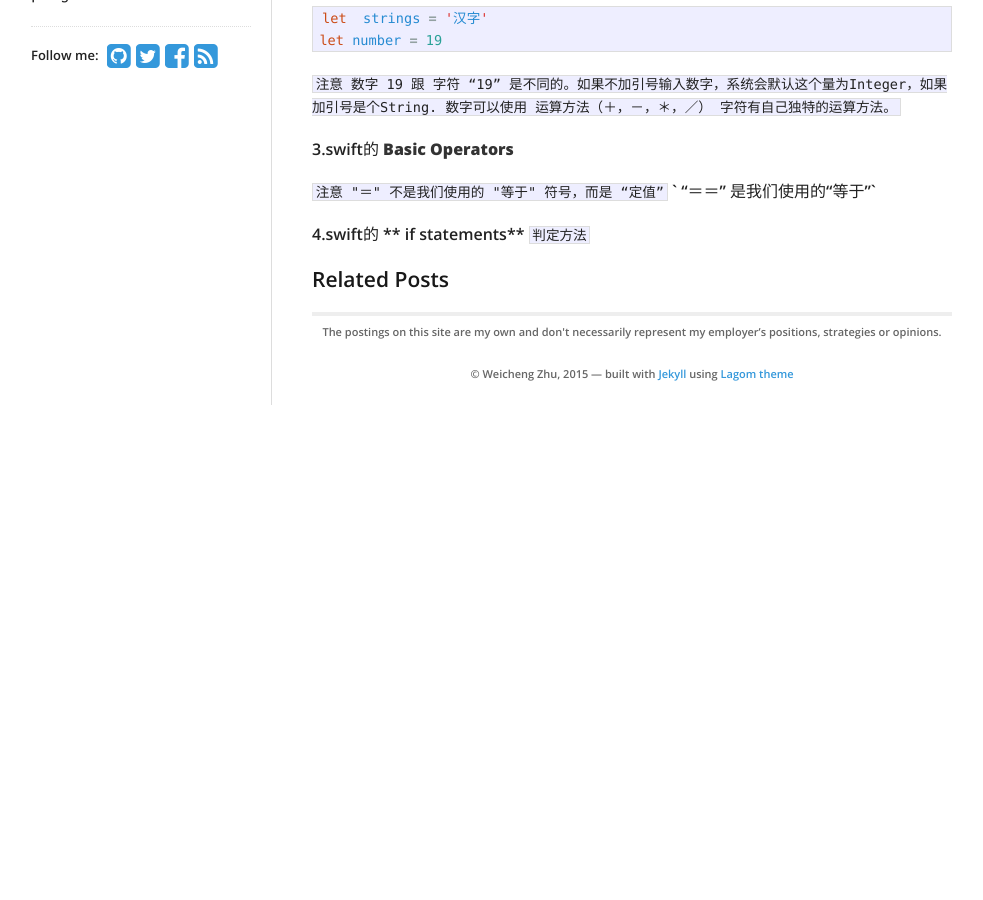
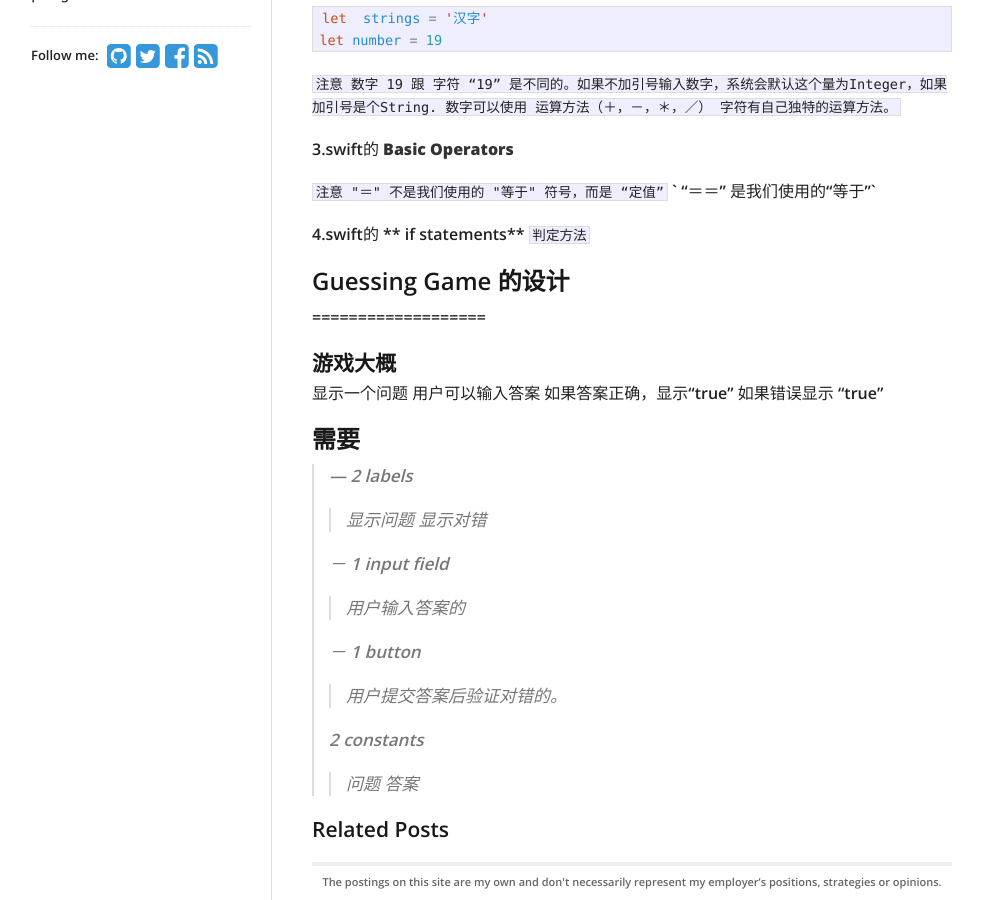
Before and after one commit to Davidzhu001/davidzhu001iopast, a Jekyll site: the page built from _posts/2015-10-10-Swift-First-Step.md, in a window 1280 px wide and 900 px high, scrolled down 543 px. Shown: the whole window, without its empty margins (139-1122 px from the left). Built offline with Jekyll 4.4.1, drawn with Linux system fonts in a browser that asks for light colours; nearby versions of some CDN libraries; before the commit the page ends 948 px from its top, so only the background shows below that.

Commit message:
git push

```diff
--- a/_posts/2015-10-10-Swift-First-Step.md
+++ b/_posts/2015-10-10-Swift-First-Step.md
@@ -52,3 +52,30 @@ let number = 19
 
 4.swift的 ** if statements**
 `判定方法`
+
+Guessing Game 的设计
+-------------
+===================
+#### 游戏大概
+
+显示一个问题
+用户可以输入答案
+如果答案正确，显示“true”
+	如果错误显示 “true”
+
+##需要
+
+> — 2 labels
+> > 显示问题
+> > 显示对错
+>
+> － 1 input field
+> > 用户输入答案的
+>
+> － 1 button
+> > 用户提交答案后验证对错的。
+>
+> 2  constants
+> > 问题
+> > 答案
+>
```
